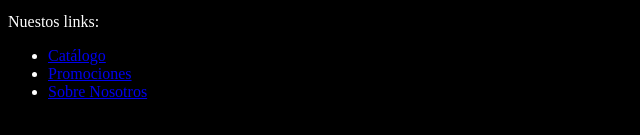
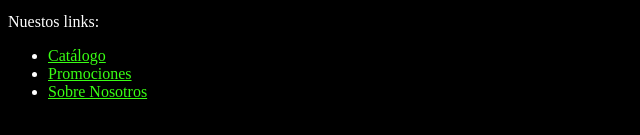
Before and after one commit to GorkaSenentGomez/a1-htmlshop-gorka, a plain HTML site: page index.html in a window 1280 px wide. Shown: the part 421-556 px from the top of the page, without its empty margins (0-640 px from the left). Drawn offline with Linux system fonts and the light colour scheme.

Commit message:
Actualizacion 2 de css

```diff
--- a/style.css
+++ b/style.css
@@ -7,3 +7,7 @@ html {
     color: #FFFFFF;
 
 }
+
+a {
+    color: #39FF14;
+}
```
